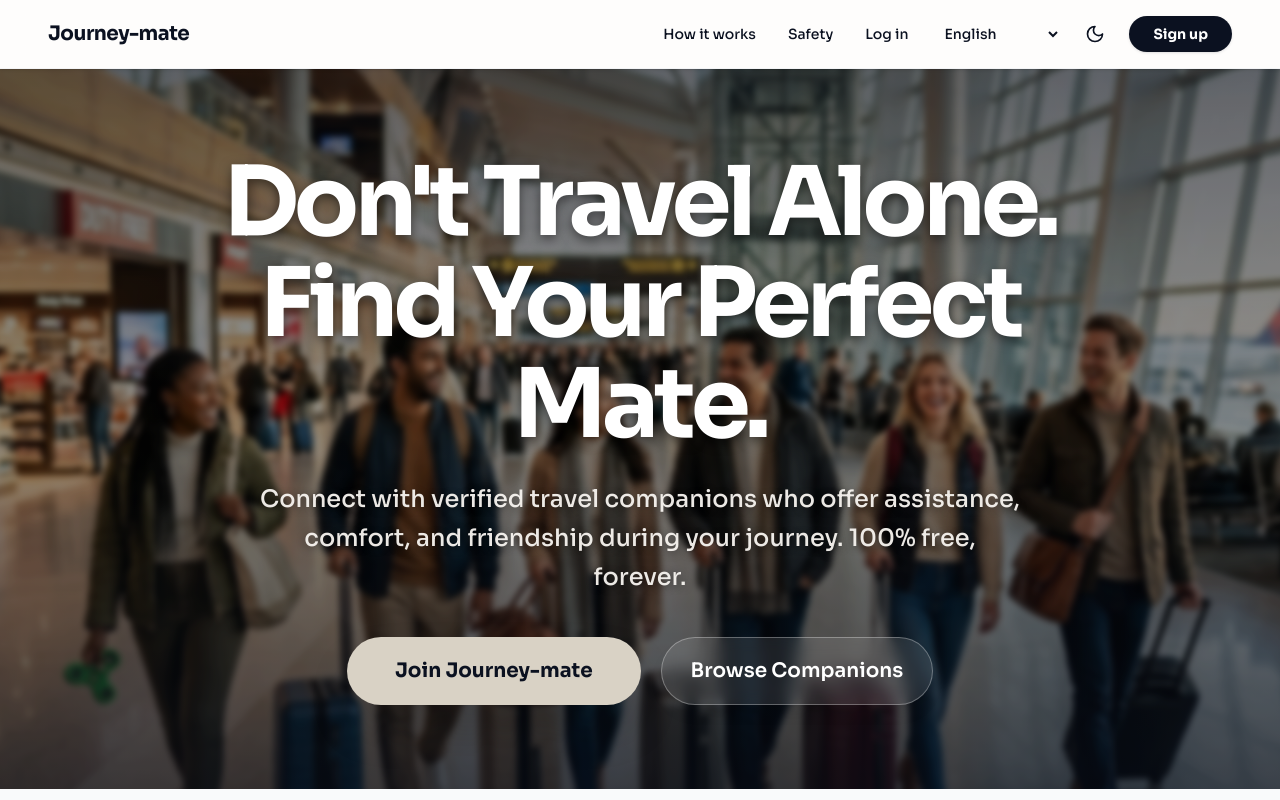
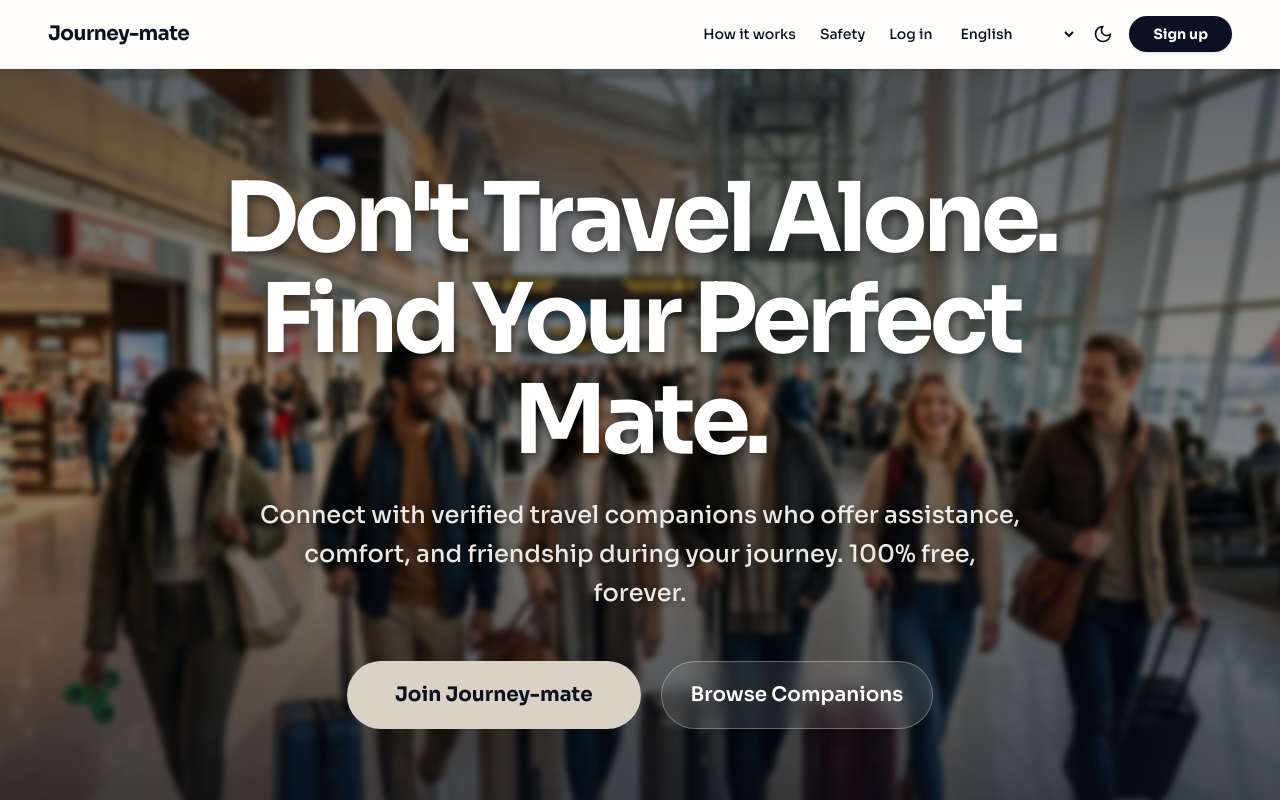
Before and after one commit to krishnaUIDev/Journey-mate, a Next.js app in the folder apps/web/: page / in a window 1280 px wide. Shown: the top 800 px of the page. Built offline with nearby package versions, Linux system fonts and the light colour scheme.

Commit message:
style: adjust navigation spacing and hero section layout for improved responsiveness

```diff
--- a/apps/web/app/page.tsx
+++ b/apps/web/app/page.tsx
@@ -57,7 +57,7 @@ export default function Page() {
             Journey<span className="text-forest dark:text-sand/80">-mate</span>
           </div>
 
-          <div className="hidden md:flex items-center gap-8 font-medium text-navy dark:text-offwhite/80 lg:px-4">
+          <div className="hidden md:flex items-center gap-6 font-medium text-navy dark:text-offwhite/80 lg:px-4">
             <a href="#" className="hover:text-forest dark:hover:text-sand transition-colors text-sm">
               <FormattedMessage id="nav.howItWorks" />
             </a>
@@ -68,11 +68,11 @@ export default function Page() {
               <FormattedMessage id="nav.logIn" />
             </a>
 
-            <div className="flex items-center gap-4">
+            <div className="flex items-center gap-2">
               <select
                 value={locale}
                 onChange={handleLocaleChange}
-                className="bg-transparent text-sm font-medium focus:outline-none cursor-pointer border-none dark:text-offwhite/80 p-0 m-0 w-auto min-w-[30px]"
+                className="bg-transparent text-sm font-medium focus:outline-none cursor-pointer border-none dark:text-offwhite/80 p-0 m-0 w-auto"
               >
                 <option value="en">English</option>
                 <option value="hi">हिंदी (Hindi)</option>
@@ -101,7 +101,7 @@ export default function Page() {
         </nav>
 
         {/* Hero Section */}
-        <section className="relative h-[90vh] flex items-center justify-center overflow-hidden">
+        <section className="relative min-h-[95vh] flex items-center justify-center overflow-hidden py-20 px-4">
           <div className="absolute inset-0 z-0 scale-105">
             <Image
               src="/hero-premium.png"
@@ -122,7 +122,7 @@ export default function Page() {
             <p className="text-xl md:text-2xl mb-10 text-offwhite/95 max-w-3xl mx-auto font-medium leading-relaxed [text-shadow:_0_2px_8px_rgba(0,0,0,0.4)]">
               <FormattedMessage id="hero.subtitle" />
             </p>
-            <div className="flex flex-col sm:flex-row gap-5 justify-center mt-8 px-4">
+            <div className="flex flex-col sm:flex-row gap-5 justify-center mt-12 px-4">
               <a href="/dashboard" className="bg-sand text-navy px-8 md:px-12 py-4 md:py-5 rounded-full font-bold text-lg md:text-xl hover:bg-white hover:scale-105 transition-all shadow-2xl flex items-center justify-center whitespace-nowrap">
                 <FormattedMessage id="hero.cta" />
               </a>
```
